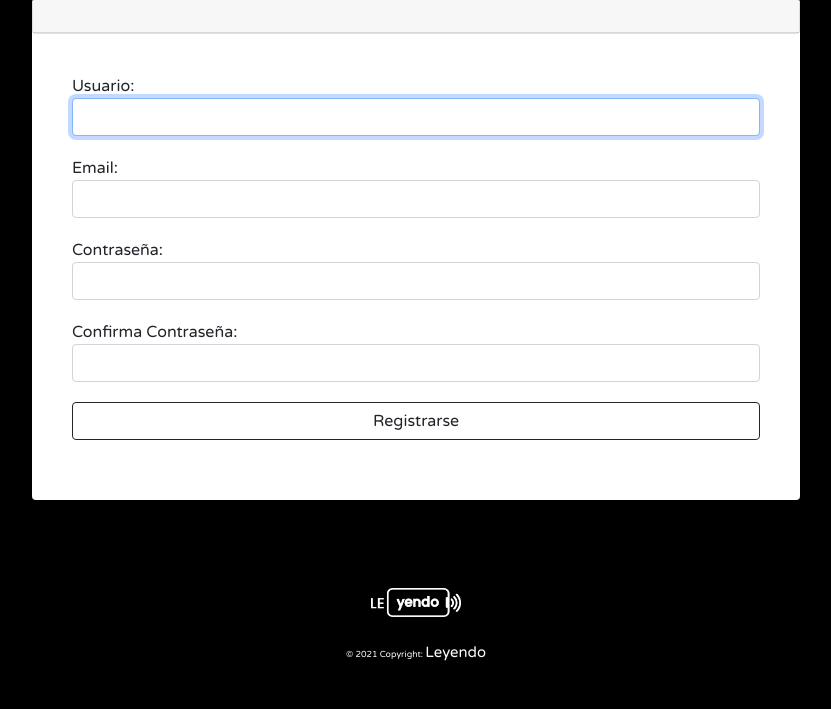
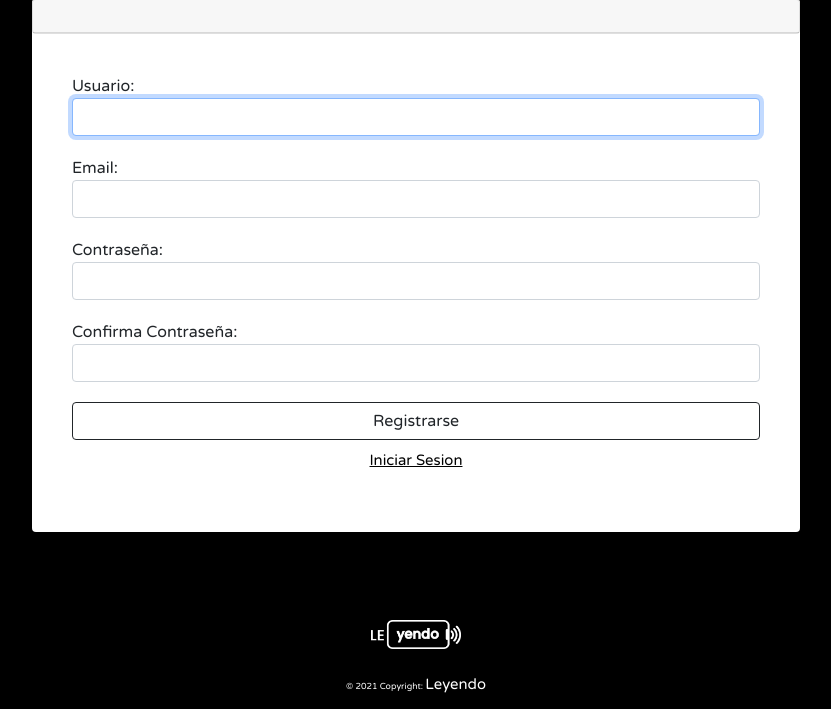
Before and after one commit to jerep96/leyendo, a Django app: page /register/ in a window 1280 px wide. Shown: the part 135-844 px from the top of the page, without its empty margins (224-1055 px from the left). Before the commit the page ends 796 px from the top, so only its background shows below. Run offline with Django 3.2, Linux system fonts and the light colour scheme; some libraries are stand-ins or nearby versions.

Commit message:
boton de iniciar session

```diff
--- a/social/templates/social/register.html
+++ b/social/templates/social/register.html
@@ -50,6 +50,7 @@
 	{{ form }}
 	<div class="d-grid gap-2">
 		<button type="submit"  class="btn btn-outline-dark">{{ boton }}</button>
+		<center><a href="{% url 'login' %}"><u>Iniciar Sesion</u></a></center>
 	</div>
 </form>
 {% if request.user.is_authenticated %}
```
